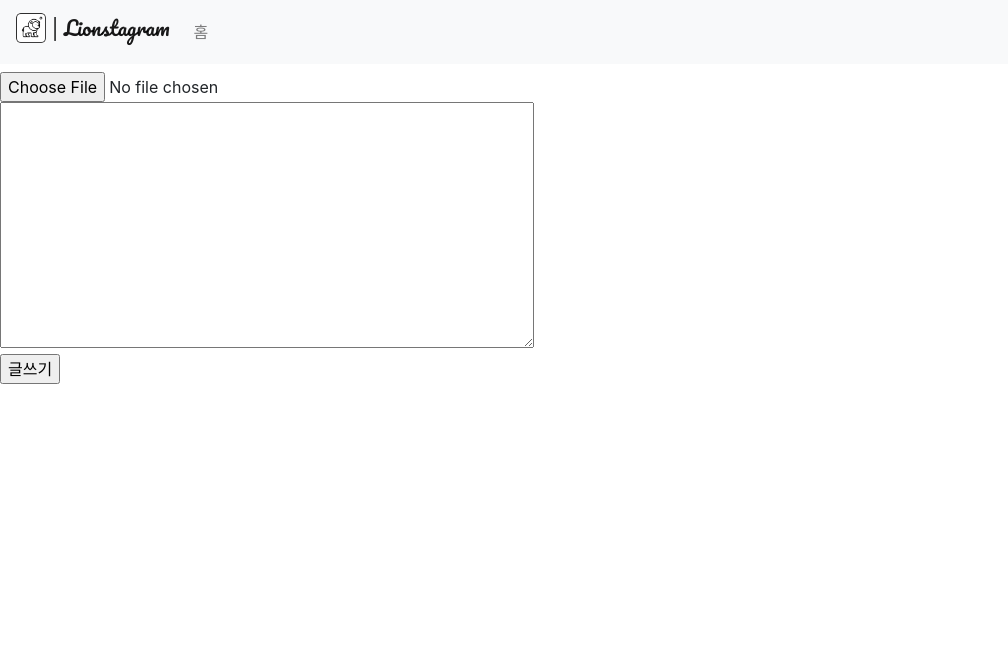
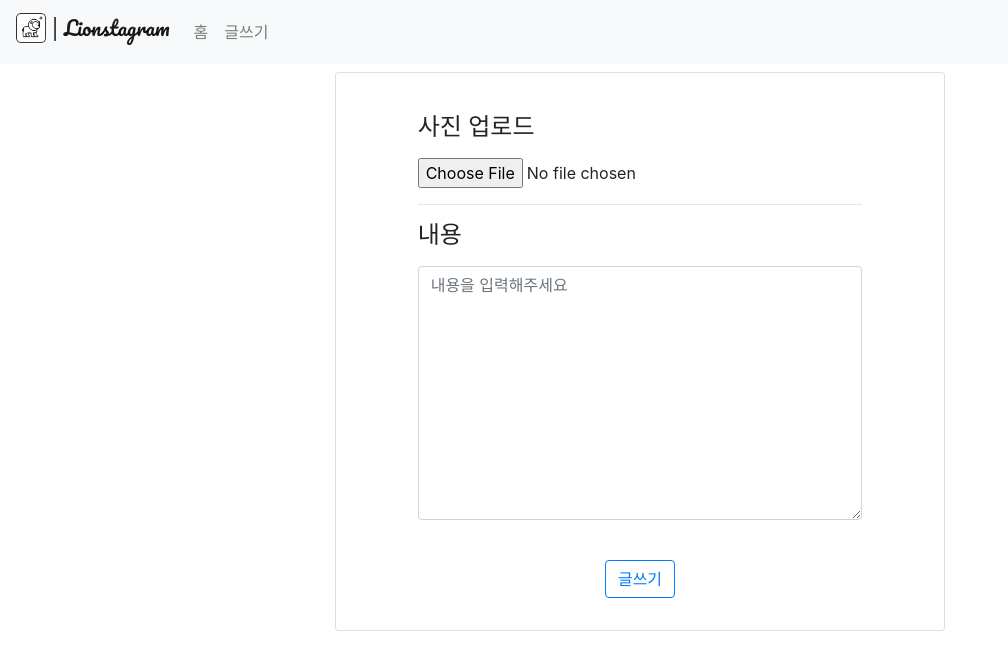
Before and after one commit to Jeonghun-Ban/lionstagram, a Django app: page /new in a window 1280 px wide. Shown: the top 670 px of the page, without its empty margins (0-1008 px from the left). Run offline with Django 3.2, Linux system fonts and the light colour scheme; some libraries are stand-ins or nearby versions.

Commit message:
Modified Template Style: base, new

```diff
--- a/page/templates/base.html
+++ b/page/templates/base.html
@@ -12,22 +12,32 @@
   <!-- CSS Styles -->
   <link rel="stylesheet" href="{% static 'page/css/style.css' %}">
   <!-- Bootstrap CDN -->
-  <link rel="stylesheet" href="https://stackpath.bootstrapcdn.com/bootstrap/4.3.1/css/bootstrap.min.css" integrity="sha384-ggOyR0iXCbMQv3Xipma34MD+dH/1fQ784/j6cY/iJTQUOhcWr7x9JvoRxT2MZw1T" crossorigin="anonymous">
-  <script src="https://code.jquery.com/jquery-3.3.1.slim.min.js" integrity="sha384-q8i/X+965DzO0rT7abK41JStQIAqVgRVzpbzo5smXKp4YfRvH+8abtTE1Pi6jizo" crossorigin="anonymous"></script>
-  <script src="https://cdnjs.cloudflare.com/ajax/libs/popper.js/1.14.7/umd/popper.min.js" integrity="sha384-UO2eT0CpHqdSJQ6hJty5KVphtPhzWj9WO1clHTMGa3JDZwrnQq4sF86dIHNDz0W1" crossorigin="anonymous"></script>
-  <script src="https://stackpath.bootstrapcdn.com/bootstrap/4.3.1/js/bootstrap.min.js" integrity="sha384-JjSmVgyd0p3pXB1rRibZUAYoIIy6OrQ6VrjIEaFf/nJGzIxFDsf4x0xIM+B07jRM" crossorigin="anonymous"></script>
+  <link rel="stylesheet" href="https://stackpath.bootstrapcdn.com/bootstrap/4.3.1/css/bootstrap.min.css"
+    integrity="sha384-ggOyR0iXCbMQv3Xipma34MD+dH/1fQ784/j6cY/iJTQUOhcWr7x9JvoRxT2MZw1T" crossorigin="anonymous">
+  <script src="https://code.jquery.com/jquery-3.3.1.slim.min.js"
+    integrity="sha384-q8i/X+965DzO0rT7abK41JStQIAqVgRVzpbzo5smXKp4YfRvH+8abtTE1Pi6jizo"
+    crossorigin="anonymous"></script>
+  <script src="https://cdnjs.cloudflare.com/ajax/libs/popper.js/1.14.7/umd/popper.min.js"
+    integrity="sha384-UO2eT0CpHqdSJQ6hJty5KVphtPhzWj9WO1clHTMGa3JDZwrnQq4sF86dIHNDz0W1"
+    crossorigin="anonymous"></script>
+  <script src="https://stackpath.bootstrapcdn.com/bootstrap/4.3.1/js/bootstrap.min.js"
+    integrity="sha384-JjSmVgyd0p3pXB1rRibZUAYoIIy6OrQ6VrjIEaFf/nJGzIxFDsf4x0xIM+B07jRM"
+    crossorigin="anonymous"></script>
   <!-- Google Fonts -->
   <link href="https://fonts.googleapis.com/css?family=Pacifico" rel="stylesheet">
   <!--fontawesome-->
-  <link rel="stylesheet" href="https://use.fontawesome.com/releases/v5.8.1/css/all.css" integrity="sha384-50oBUHEmvpQ+1lW4y57PTFmhCaXp0ML5d60M1M7uH2+nqUivzIebhndOJK28anvf" crossorigin="anonymous">
+  <link rel="stylesheet" href="https://use.fontawesome.com/releases/v5.8.1/css/all.css"
+    integrity="sha384-50oBUHEmvpQ+1lW4y57PTFmhCaXp0ML5d60M1M7uH2+nqUivzIebhndOJK28anvf" crossorigin="anonymous">
   <!--Jquery CDN-->
   <script src="https://ajax.googleapis.com/ajax/libs/jquery/3.3.1/jquery.min.js"></script>
 </head>
 
 <body>
   <nav class="navbar navbar-expand-lg navbar-light bg-light fixed-top">
-    <a class="navbar-brand" href="/"><img alt="Lionstagram_logo" src="{% static 'page/images/lion.jpg' %}" width="30" height="30" class="d-inline-block align-top"> | <label style="font-family:Pacifico;">Lionstagram</label></a>
-    <button class="navbar-toggler" type="button" data-toggle="collapse" data-target="#navbarSupportedContent" aria-controls="navbarSupportedContent" aria-expanded="false" aria-label="Toggle navigation">
+    <a class="navbar-brand" href="/"><img alt="Lionstagram_logo" src="{% static 'page/images/lion.jpg' %}" width="30"
+        height="30" class="d-inline-block align-top"> | <label style="font-family:Pacifico;">Lionstagram</label></a>
+    <button class="navbar-toggler" type="button" data-toggle="collapse" data-target="#navbarSupportedContent"
+      aria-controls="navbarSupportedContent" aria-expanded="false" aria-label="Toggle navigation">
       <span class="navbar-toggler-icon"></span>
     </button>
 
@@ -35,6 +45,9 @@
       <ul class="navbar-nav mr-auto">
         <li class="nav-item">
           <a class="nav-link" href="/">홈</a>
+        </li>
+        <li class="nav-item">
+          <a class="nav-link" href="{% url 'new' %}">글쓰기</a>
         </li>
       </ul>
     </div>
--- a/page/templates/new.html
+++ b/page/templates/new.html
@@ -2,14 +2,39 @@
 
 {% block content %}
 
-<br>
-<form action="{% url 'new' %}" method="POST" enctype="multipart/form-data">
-  {% csrf_token %}
-  <input type="file" name="file">
-  <br>
-  <textarea name="content" cols="50" rows="10" ></textarea>
-  <br>
-  <input type="submit" value="글쓰기">
-</form>
+<div class="container-fluid">
+    <div class="row">
+      <div class="col-md-6 center-align">
+        <br>
+        <div class="card">
+          <div class="col-md-10 center-align">
+            <form action="{% url 'new' %}" method="POST" enctype="multipart/form-data" class="p-3">
+              {% csrf_token %}
+              <br>
+              <!-- 사진 업로드 -->
+              <div class="form-group">
+                <label for="image">
+                  <h4>사진 업로드</h4>
+                </label>
+                <br>
+                <input type="file" name="image" id="image">
+              </div>
+              <hr>
+              <div class="form-group">
+                <label for="content">
+                  <h4>내용</h4>
+                </label>
+                <textarea class="form-control" name="content" id="content" rows="10" placeholder="내용을 입력해주세요"></textarea>
+              </div>
+              <br>
+              <div class="form-group text-center">
+                <input class="btn btn-outline-primary" type="submit" value="글쓰기">
+              </div>
+            </form>
+          </div>
+        </div>
+      </div>
+    </div>
+  </div>
 
 {% endblock %}
```
